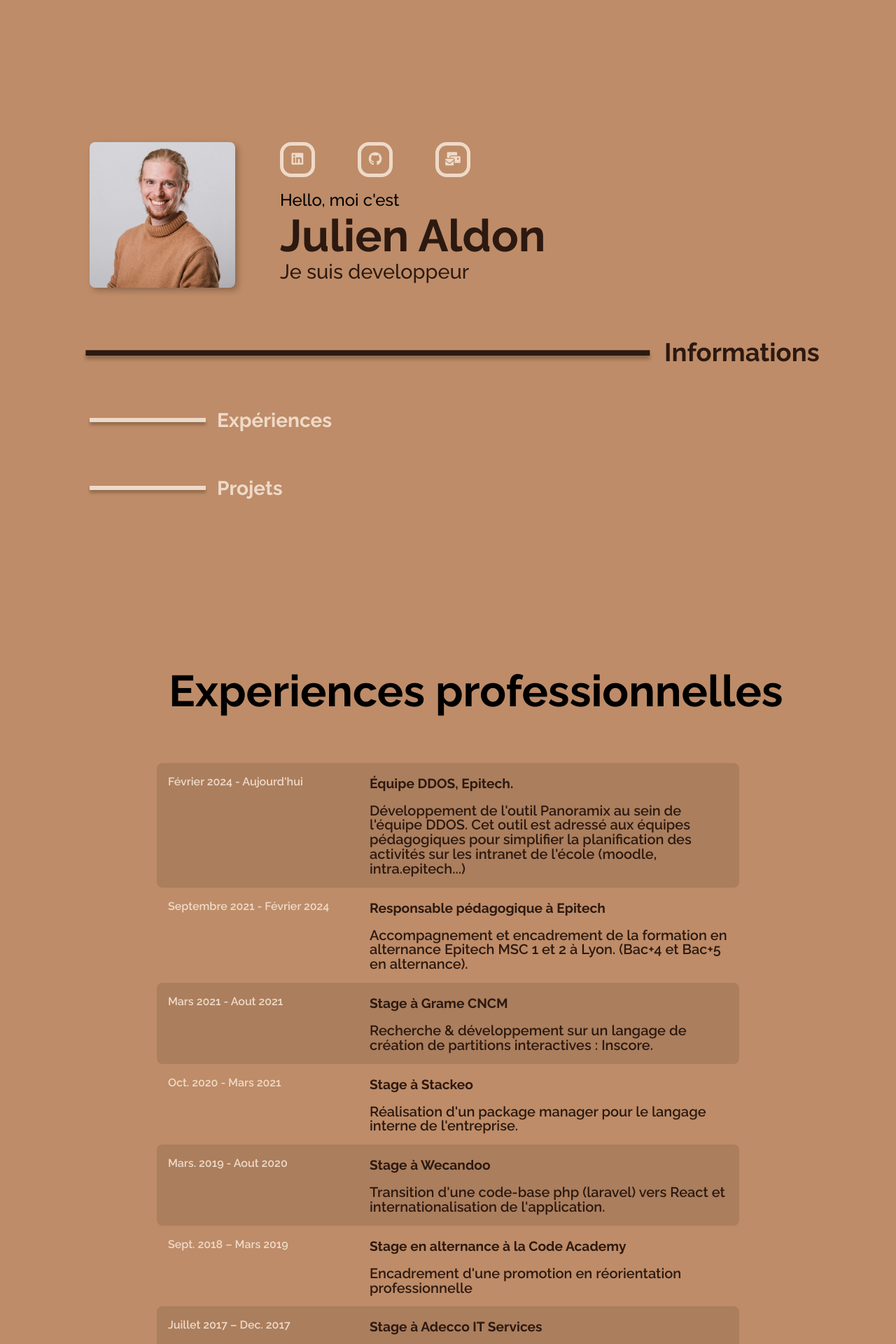
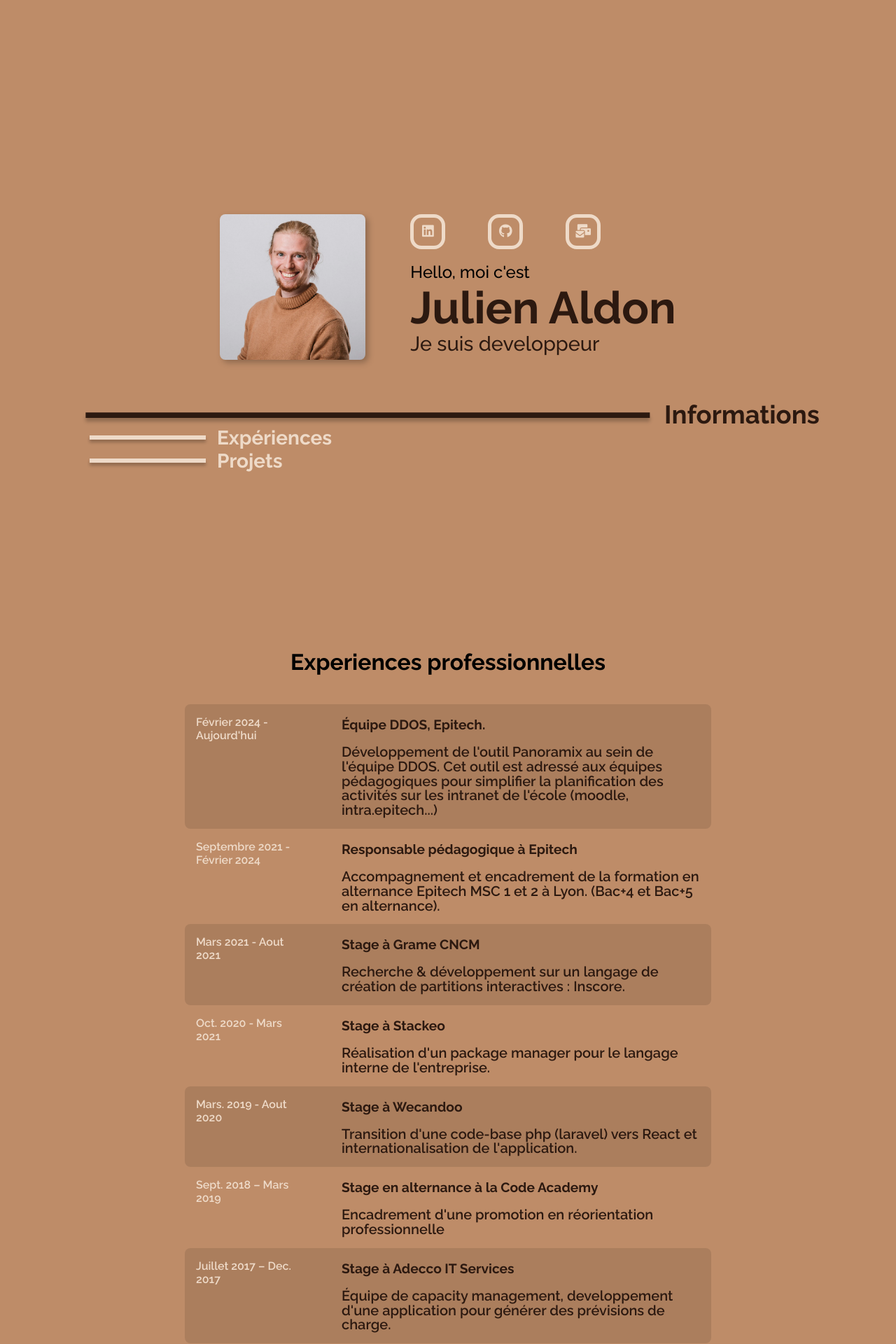
Before and after one commit to JulienAldon/Portfolio, a Jekyll site: the page built from index.markdown, in a window 1280 px wide. Shown: the top 1920 px of the page at 70% size. Built offline with Jekyll 4.4.1, drawn with Linux system fonts in a browser that asks for light colours; nearby versions of some CDN libraries.

Commit message:
fix minor css responsive errors

```diff
--- a/_layouts/main.html
+++ b/_layouts/main.html
@@ -3,8 +3,8 @@
 <main class="about">
     <section>
         <div class="profilebox">
-            <img class="grow about-img img" src="/assets/images/ressources/about.webp" alt="Photo de Julien Aldon">
             <div class="aboutbox">
+                <img class="grow about-img img" src="/assets/images/ressources/about.webp" alt="Photo de Julien Aldon">
                 <div>
                     <nav class="iconbox">
                         <a aria-label="Mon linkedin" rel="external" target="_blank" href="{{ site.linkedin_url }}" class="grow iconLink"><i class="iconElem fa-brands fa-linkedin"></i></a>
@@ -15,12 +15,12 @@
                     <h1>Julien Aldon</h1>
                     <h2>Je suis developpeur</h2>
                     <div class="text-box">
-                        <h2><a target="_blank" href="/epitecheventplanner">Python</a></h2>
-                        <h2><a target="_blank" href="/biblio">Javascript</a></h2>
-                        <h2><a target="_blank" href="/raytracer">C++</a></h2>
-                        <h2><a target="_blank" href="/escapethevolcano">C#</a></h2>
-                        <h2><a target="_blank" href="/clicoscan">Rust</a></h2>
-                        <h2><a target="_blank" href="/fefan">Web</a></h2>
+                        <h3><a target="_blank" href="/epitecheventplanner">Python</a></h3>
+                        <h3><a target="_blank" href="/biblio">Javascript</a></h3>
+                        <h3><a target="_blank" href="/raytracer">C++</a></h3>
+                        <h3><a target="_blank" href="/escapethevolcano">C#</a></h3>
+                        <h3><a target="_blank" href="/clicoscan">Rust</a></h3>
+                        <h3><a target="_blank" href="/fefan">Web</a></h3>
                     </div>
                 </div>
             </div>
--- a/_posts/2025-06-15-Serveur.markdown
+++ b/_posts/2025-06-15-Serveur.markdown
@@ -20,6 +20,11 @@
       url: "https://traefik.io/traefik"
     - tech: "Cloud-init"
       url: "https://cloud-init.io/"
+
+homepages:
+    - url: "https://gitea.aldon.fr/Mop/terraform"
+      alt: "Lien vers le gitea"
+      icon: "fab fa-github"
 
 made-by: "Réalisé par <a rel='author' target='_blank' href='https://github.com/JulienAldon'>Julien Aldon</a>"
 
--- a/assets/css/main.css
+++ b/assets/css/main.css
@@ -20,11 +20,6 @@
   align-items: center;
 }
 
-
-
-.about section {
-  width: 50vw;
-}
 
 .about aside {
   width: 50vw;
@@ -112,7 +107,6 @@
   font-style: normal;
   font-weight: 600;
   font-size: 1rem;
-  line-height: 21px;
   color: var(--fg-2);
   margin: 0rem;
   width: 10rem;
@@ -151,6 +145,9 @@
 
 .infobox {
   margin-left: 8rem;
+  margin-top: 2rem;
+  display: flex;
+  flex-direction: column;
 }
 
 .infobox a {
@@ -166,8 +163,8 @@
   font-size: 28px;
   line-height: 33px;
   color: var(--fg-2);
-  margin-bottom: 4rem;
-  margin-top: 4rem;
+  /* margin-bottom: 4rem; */
+  /* margin-top: 4rem; */
   cursor: pointer;
 }
 
@@ -208,9 +205,10 @@
 }
 
 .profilebox {
+  justify-content: center;
   display: flex;
   flex-flow: row;
-  margin: 5rem 0rem 2rem 8rem;
+  margin-top: 5rem;
 }
 
 .about-img {
@@ -222,6 +220,7 @@
 
 .aboutbox {
   display: flex;
+  flex-direction: row;
 }
 
 .aboutbox > div {
@@ -309,15 +308,12 @@
   font-family: "Raleway";
   font-style: normal;
   font-weight: 700;
-  font-size: 3.9rem;
-  line-height: 70px;
-  margin-left: 5rem;
+  font-size: 3rem;
+  text-align: center;
 }
-
 
 #experiences {
   display: flex;
-  /* flex-wrap: wrap; */
   flex-direction: column;
   align-items: center;
   justify-content: center;
@@ -326,6 +322,7 @@
 #projets {
   display: flex;
   flex-wrap: wrap;
+  flex-direction: column;
   align-items: center;
   justify-content: center;
 }
@@ -369,8 +366,8 @@
   font-family: "Raleway";
   font-style: normal;
   font-weight: 800;
-  font-size: 1.8rem;
   line-height: 33px;
+  padding-bottom: 1rem;
   color: var(--fg-2);
   text-shadow: 0px 4px 4px rgba(255, 255, 255, 0.25);
   margin: 0rem;
@@ -391,7 +388,7 @@
   font-family: "Raleway";
   font-style: normal;
   font-weight: 600;
-  font-size: 1.2rem;
+  font-size: 0.8rem;
   line-height: 26px;
   color: var(--fg-2);
   flex: 1;
@@ -451,11 +448,10 @@
 .text-box {
   display: inline-block;
   position: relative;
-  top: 10.5%;
-  left: 75%;
+  margin-top: 2rem;
 }
 
-.text-box h2 {
+.text-box h3 {
   display: inline-block;
   position: absolute;
   top: -100px;
@@ -465,27 +461,27 @@
   width: 5rem;
 }
 
-.text-box h2:nth-child(1) {
+.text-box h3:nth-child(1) {
   animation: rollDown 10s forwards infinite;
 }
 
-.text-box h2:nth-child(2) {
+.text-box h3:nth-child(2) {
   animation: rollDown2 10s forwards infinite;
 }
 
-.text-box h2:nth-child(3) {
+.text-box h3:nth-child(3) {
   animation: rollDown3 10s forwards infinite;
 }
 
-.text-box h2:nth-child(4) {
+.text-box h3:nth-child(4) {
   animation: rollDown4 10s forwards infinite;
 }
 
-.text-box h2:nth-child(5) {
+.text-box h3:nth-child(5) {
   animation: rollDown5 10s forwards infinite;
 }
 
-.text-box h2:nth-child(6) {
+.text-box h3:nth-child(6) {
   animation: rollDown6 10s forwards infinite;
 }
 
@@ -646,6 +642,10 @@
     margin: auto;
   }
 
+  .project-title {
+    font-size: 2rem;
+  }
+
   .experiences {
     margin-left: 10vw;
     margin-right: 10vw;
@@ -661,10 +661,6 @@
 
   .experiencebox div {
     width: 40vw;
-  }
-
-  .experiencebox .date {
-    width: 15rem;
   }
 
   #projets div a .projecttext {
@@ -713,12 +709,19 @@
 
 @media screen and (max-width: 1060px) {
   .profilebox {
-    margin: 2rem 0rem 1rem 2rem;
+    margin-top: 2rem;
+  }
+
+  .aboutbox > div {
+    margin-left: 0.5rem;
+  }
+
+  .about-img {
+    align-items: center;
   }
 
   .infobox {
     margin-left: 2rem;
-    margin-top: 5rem;
   }
 
   .infobox a {
@@ -764,7 +767,6 @@
   }
 
   .project-title {
-    margin: 0px;
     font-size: 2rem;
   }
 
@@ -791,6 +793,10 @@
   #projets div a .secondImg {
     width: 40vw;
   }
+
+  .aboutbox div h1 {
+    font-size: 3rem;
+  }
 }
 
 @media screen and (max-width: 700px) {
@@ -812,13 +818,12 @@
   }
 
   .experiencebox .date {
+    line-height: 2rem;
     width: unset;
-    font-size: 1.5rem;
   }
 
   .text-box {
-    left: 25%;
-    top: 30%;
+    left: -2rem;
   }
 
   .aboutbox div h1 {
@@ -845,7 +850,7 @@
   }
 
   .project-title {
-    font-size: 2rem;
+    font-size: 1.2rem;
     margin: 0px;
     text-align: center;
   }
@@ -858,14 +863,13 @@
   }
 
   .about-img {
-    position: unset;
+    align-self: center;
     order: 2;
-    justify-self: center;
     margin-top: 2rem;
   }
 
   .profilebox {
-    margin: 2rem 0rem 0rem 0rem;
+    margin-top: 2rem;
     flex-flow: column;
     align-items: center;
   }
@@ -929,6 +933,12 @@
     padding-right: 1rem
   }
 
+
+  .aboutbox {
+    display: flex;
+    flex-direction: column;
+  }
+
   .aboutbox div {
     margin-left: 2rem;
     margin-right: 2rem;
```
Also changed, not shown: Readme.md.
